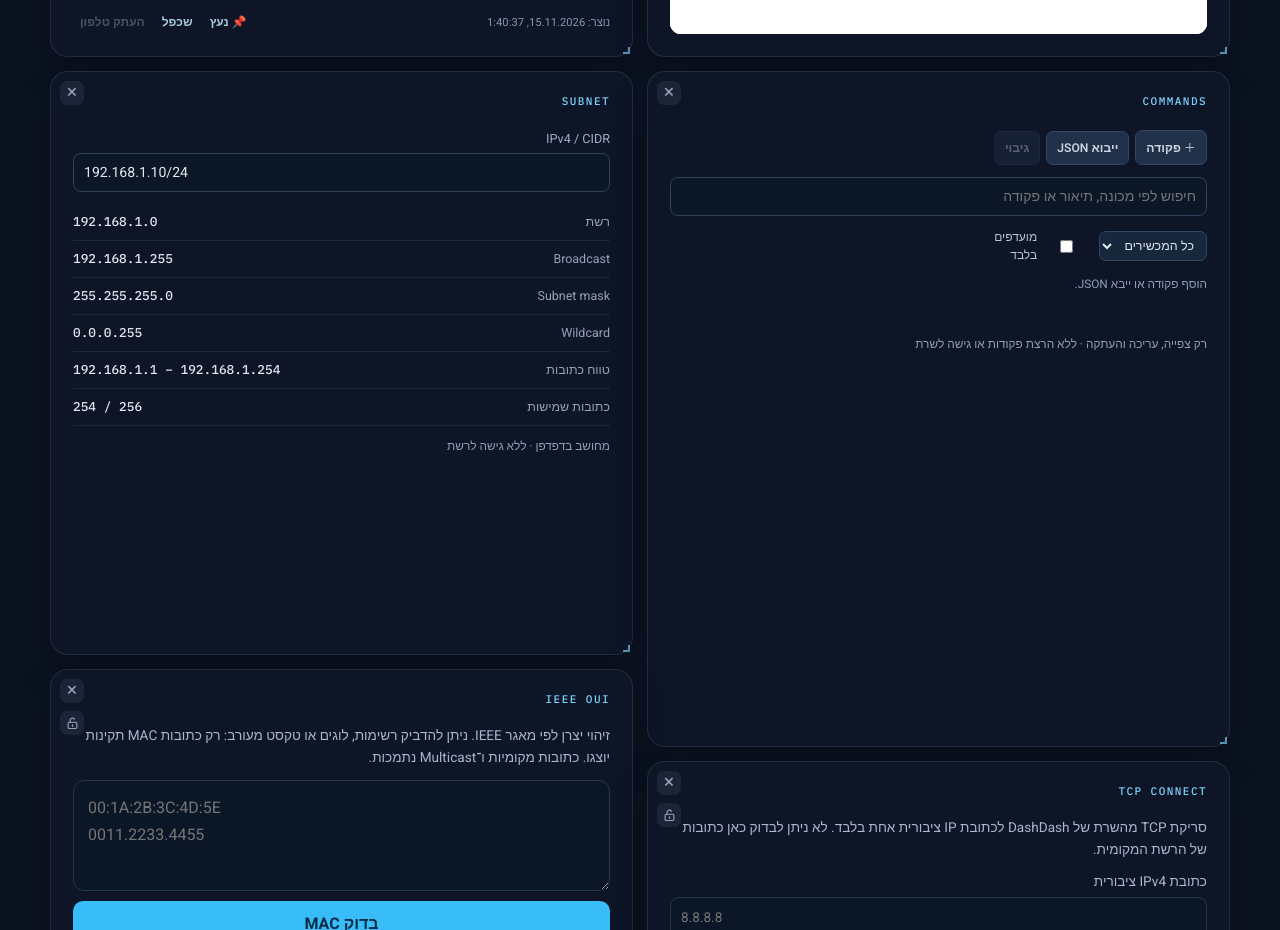
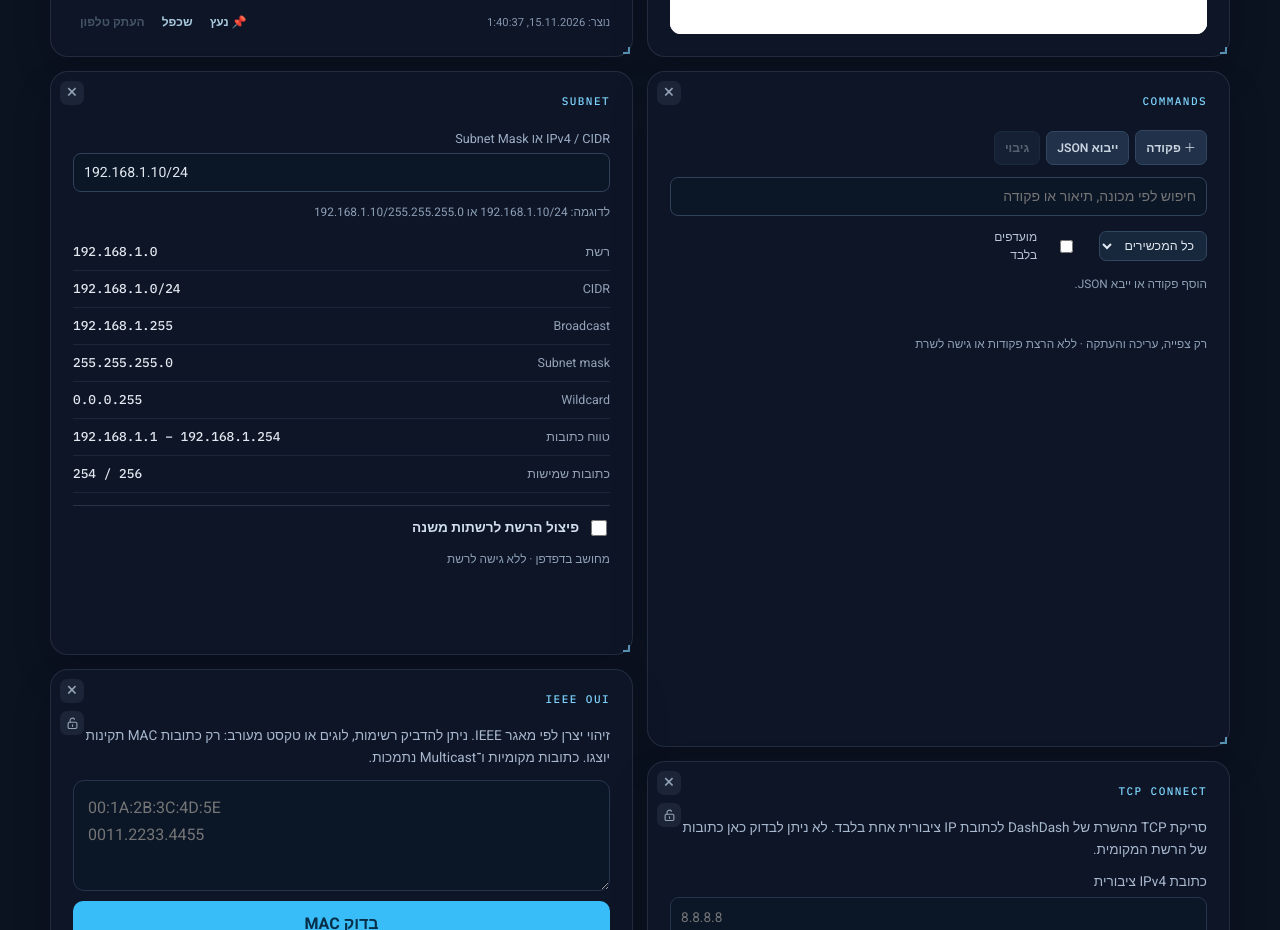
Before and after one commit to Dovshmi/DashDash, a React (Vite) app: page / in a window 1280 px wide. Shown: the part 1180-2110 px from the top of the page. Built offline with nearby package versions, Linux system fonts and the light colour scheme.

Commit message:
Support dotted subnet masks and optional Pocket-style subnet splitting

```diff
--- a/src/SubnetCalculator.jsx
+++ b/src/SubnetCalculator.jsx
@@ -1,26 +1,70 @@
 import { useState } from 'react';
-import { calculateIpv4Subnet } from './subnet.js';
+import { calculateIpv4Subnet, splitIpv4Subnet } from './subnet.js';
 
 export default function SubnetCalculator() {
   const [value, setValue] = useState('192.168.1.10/24');
+  const [splitEnabled, setSplitEnabled] = useState(false);
+  const [childNotation, setChildNotation] = useState('/26');
   let result;
   let error = '';
+  let splitResult;
+  let splitError = '';
   try { result = calculateIpv4Subnet(value); }
   catch (exception) { error = exception.message; }
+
+  if (splitEnabled && result) {
+    try { splitResult = splitIpv4Subnet(result.cidr, childNotation); }
+    catch (exception) { splitError = exception.message; }
+  }
+
   const fields = result ? [
-    ['רשת', result.network], ['Broadcast', result.broadcast],
+    ['רשת', result.network], ['CIDR', result.cidr], ['Broadcast', result.broadcast],
     ['Subnet mask', result.mask], ['Wildcard', result.wildcard],
     ['טווח כתובות', result.usableRange],
     ['כתובות שמישות', result.usable.toLocaleString('en-US') + ' / ' + result.total.toLocaleString('en-US')],
   ] : [];
   return <section className="card pocket-widget-card subnet-card">
     <div className="card-heading drag-handle"><div><p className="eyebrow">SUBNET</p><h2>מחשבון רשת</h2></div></div>
-    <label className="pocket-widget-label">IPv4 / CIDR
-      <input dir="ltr" value={value} onChange={(event) => setValue(event.target.value)} placeholder="192.168.1.10/24" aria-label="כתובת IPv4 ו-CIDR" spellCheck={false} />
+    <label className="pocket-widget-label">IPv4 / CIDR או Subnet Mask
+      <input dir="ltr" value={value} onChange={(event) => setValue(event.target.value)}
+        placeholder="192.168.1.10/24 או 192.168.1.10/255.255.255.0"
+        aria-label="כתובת IPv4 עם CIDR או מסכת רשת" spellCheck={false} />
     </label>
+    <p className="pocket-widget-hint">לדוגמה: 192.168.1.10/24 או 192.168.1.10/255.255.255.0</p>
     {error ? <p className="pocket-widget-error" role="alert">{error}</p> : <dl className="subnet-results">
       {fields.map(([label, answer]) => <div key={label}><dt>{label}</dt><dd dir="ltr">{answer}</dd></div>)}
     </dl>}
+    <div className="subnet-split-section">
+      <label className="subnet-split-toggle">
+        <input type="checkbox" checked={splitEnabled} onChange={(event) => setSplitEnabled(event.target.checked)}/>
+        פיצול הרשת לרשתות משנה
+      </label>
+      {splitEnabled && <div className="subnet-split-content">
+        <label className="pocket-widget-label">קידומת חדשה או Subnet Mask חדשה
+          <input dir="ltr" value={childNotation} onChange={(event) => setChildNotation(event.target.value)}
+            placeholder="/26 או 255.255.255.192"
+            aria-label="קידומת או מסכת רשת לפיצול" spellCheck={false} />
+        </label>
+        {splitError && <p className="pocket-widget-error" role="alert">{splitError}</p>}
+        {splitResult && <>
+          <p className="subnet-split-summary">
+            {splitResult.count.toLocaleString('en-US')} רשתות משנה של /{splitResult.prefix}
+            {' · '}מציג {splitResult.shown.toLocaleString('en-US')}
+          </p>
+          <div className="subnet-split-table-wrap" role="region" aria-label="רשימת רשתות משנה" tabIndex={0}>
+            <table className="subnet-split-table" dir="ltr">
+              <thead><tr><th>Subnet / CIDR</th><th>Usable IP range</th><th>Hosts</th></tr></thead>
+              <tbody>{splitResult.rows.map((row) => <tr key={row.cidr}>
+                <td>{row.cidr}</td><td>{row.range}</td><td>{row.usable.toLocaleString('en-US')}</td>
+              </tr>)}</tbody>
+            </table>
+          </div>
+          {splitResult.truncated && <p className="pocket-widget-hint">
+            מוצגות {splitResult.shown.toLocaleString('en-US')} הרשתות הראשונות בלבד, כדי למנוע יצירת רשימה גדולה מדי.
+          </p>}
+        </>}
+      </div>}
+    </div>
     <p className="pocket-widget-hint">מחושב בדפדפן · ללא גישה לרשת</p>
   </section>;
 }
--- a/src/pocket-widgets.css
+++ b/src/pocket-widgets.css
@@ -91,3 +91,18 @@
 .network-target button:hover { background:#293b53; }
 .network-actions { flex-wrap:wrap; }
 .network-actions .secondary-button { padding:9px 11px; font-size:.75rem; }
+
+
+/* Pocket-style subnet splitting inside the existing draggable widget. */
+.subnet-split-section { border-top: 1px solid rgba(148,163,184,.2); padding-top: 11px; display: grid; gap: 9px; }
+.subnet-split-toggle { display: inline-flex; align-items: center; gap: 8px; cursor: pointer; font-weight: 600; font-size: .85rem; color: #d1deeb; }
+.subnet-split-toggle input { width: 16px; height: 16px; accent-color: #38bdf8; cursor: pointer; }
+.subnet-split-content { display: grid; gap: 9px; min-width: 0; }
+.subnet-split-summary { font-size: .79rem; font-weight: 600; color: #d9e8f8; }
+.subnet-split-table-wrap { overflow: auto; max-height: 240px; border: 1px solid #30425b; border-radius: 9px; }
+.subnet-split-table { border-collapse: collapse; width: 100%; font-family: 'IBM Plex Mono', monospace; font-size: .7rem; color: #dce7f5; }
+.subnet-split-table th, .subnet-split-table td { padding: 8px 10px; white-space: nowrap; text-align: left; border-bottom: 1px solid rgba(148,163,184,.12); }
+.subnet-split-table th { position: sticky; top: 0; background: #1b304b; z-index: 1; color: #b6c8de; }
+.subnet-split-table tr:last-child td { border-bottom: 0; }
+.subnet-split-table tr:nth-child(even) { background: rgba(148,163,184,.05); }
+.subnet-split-table-wrap:focus-visible { outline: 2px solid #38bdf8; outline-offset: 2px; }
--- a/src/subnet.js
+++ b/src/subnet.js
@@ -1,4 +1,5 @@
 const validOctet = (value) => /^\d{1,3}$/.test(value) && Number(value) <= 255;
+export const MAX_SUBNET_ROWS = 128;
 
 function toIp(address) {
   return address.split('.').reduce((result, octet) => ((result << 8) | Number(octet)) >>> 0, 0);
@@ -7,15 +8,38 @@ function fromIp(value) {
   return [24, 16, 8, 0].map((bits) => ((value >>> bits) & 255)).join('.');
 }
 
+function prefixFromNotation(value) {
+  const raw = String(value ?? '').trim().replace(/^\//, '').trim();
+  if (/^\d{1,2}$/.test(raw)) {
+    const prefix = Number(raw);
+    if (prefix <= 32) return prefix;
+    throw new Error('אורך הקידומת חייב להיות בין 0 ל־32.');
+  }
+  const octets = raw.split('.');
+  if (octets.length === 4 && octets.every(validOctet)) {
+    const mask = toIp(raw);
+    const wildcard = (~mask) >>> 0;
+    // In a valid subnet mask, all wildcard bits are contiguous trailing ones.
+    if ((wildcard & (wildcard + 1)) !== 0) {
+      throw new Error('מסכת רשת אינה רציפה. לדוגמה: 255.255.255.0');
+    }
+    return 32 - Math.log2(wildcard + 1);
+  }
+  throw new Error('יש להזין CIDR בין 0 ל־32 או מסכת רשת תקינה (למשל 255.255.255.0).');
+}
+
 export function calculateIpv4Subnet(value) {
-  if (typeof value !== 'string') throw new Error('יש להזין כתובת IPv4/CIDR.');
-  const match = /^([^/]+)\/(\d{1,2})$/.exec(value.trim());
-  if (!match || !match[1].split('.').every(validOctet) || match[1].split('.').length !== 4) {
-    throw new Error('פורמט לא תקין. לדוגמה: 192.168.1.10/24');
+  if (typeof value !== 'string') throw new Error('יש להזין כתובת IPv4 וקידומת או מסכת רשת.');
+  const trimmed = value.trim();
+  const parts = trimmed.includes('/')
+    ? trimmed.split('/').map((part) => part.trim())
+    : trimmed.split(/\s+/);
+  if (parts.length !== 2 || parts[0].split('.').length !== 4 ||
+      !parts[0].split('.').every(validOctet)) {
+    throw new Error('פורמט לא תקין. לדוגמה: 192.168.1.10/24 או 192.168.1.10/255.255.255.0');
   }
-  const prefix = Number(match[2]);
-  if (prefix > 32) throw new Error('אורך הקידומת חייב להיות בין 0 ל־32.');
-  const ip = toIp(match[1]);
+  const prefix = prefixFromNotation(parts[1]);
+  const ip = toIp(parts[0]);
   const mask = prefix === 0 ? 0 : (0xffffffff << (32 - prefix)) >>> 0;
   const network = (ip & mask) >>> 0;
   const broadcast = (network | (~mask >>> 0)) >>> 0;
@@ -24,12 +48,40 @@ export function calculateIpv4Subnet(value) {
   const total = 2 ** (32 - prefix);
   return {
     input: fromIp(ip) + '/' + prefix,
+    cidr: fromIp(network) + '/' + prefix,
+    prefix,
     network: fromIp(network),
     broadcast: fromIp(broadcast),
     mask: fromIp(mask),
     wildcard: fromIp((~mask) >>> 0),
+    first: fromIp(hostStart >>> 0),
+    last: fromIp(hostEnd >>> 0),
     usableRange: fromIp(hostStart >>> 0) + ' – ' + fromIp(hostEnd >>> 0),
     total,
     usable: prefix < 31 ? Math.max(0, total - 2) : total,
   };
 }
+
+export function splitIpv4Subnet(networkCidr, childNotation, limit = MAX_SUBNET_ROWS) {
+  const parent = calculateIpv4Subnet(networkCidr);
+  const childPrefix = prefixFromNotation(childNotation);
+  if (childPrefix < parent.prefix) {
+    throw new Error('הקידומת החדשה חייבת להיות בין /' + parent.prefix + ' ל־/32.');
+  }
+  if (!Number.isInteger(limit) || limit < 1 || limit > MAX_SUBNET_ROWS) {
+    throw new Error('ניתן להציג בין 1 ל־' + MAX_SUBNET_ROWS + ' רשתות משנה.');
+  }
+  const count = 2 ** (childPrefix - parent.prefix);
+  const step = 2 ** (32 - childPrefix);
+  const base = toIp(parent.network);
+  const rows = [];
+  for (let i = 0; i < Math.min(count, limit); i++) {
+    const subnet = calculateIpv4Subnet(fromIp(base + i * step) + '/' + childPrefix);
+    rows.push({
+      cidr: subnet.cidr,
+      usable: subnet.usable,
+      range: subnet.first === subnet.last ? subnet.first : subnet.first + ' – ' + subnet.last,
+    });
+  }
+  return { count, shown: rows.length, rows, truncated: count > limit, prefix: childPrefix };
+}
```
Also changed, not shown: 1 other file (tests, documents, lock files or other folders).
